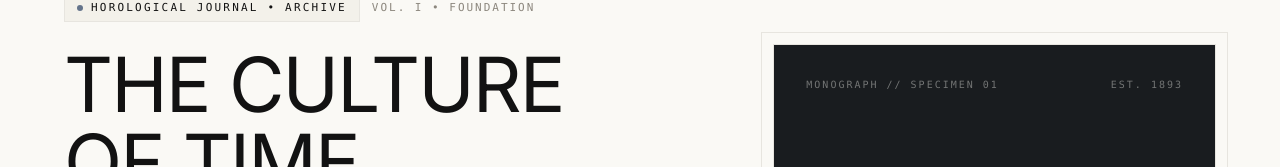
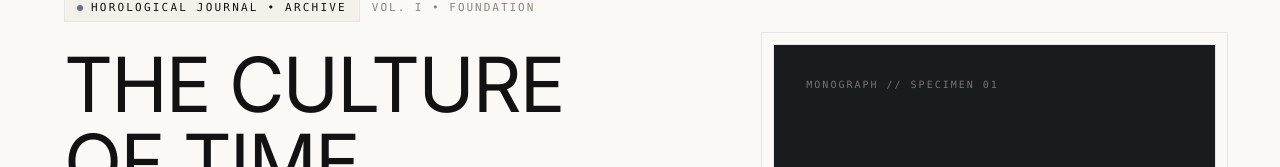
Before and after one commit to sudeepr45/Watch-Culture-Platform, a React (Vite) app: page / in a window 1280 px wide. Shown: the part 150-317 px from the top of the page. Built offline with nearby package versions, Linux system fonts and the light colour scheme; no server answers.

Commit message:
fix: remove estimated year from hero

```diff
--- a/src/components/hero/Hero.tsx
+++ b/src/components/hero/Hero.tsx
@@ -110,7 +110,6 @@ export default function Hero() {
                 {/* Top Archival Metadata Header */}
                 <div className="flex items-center justify-between text-[9px] sm:text-[10px] font-mono tracking-[0.2em] text-warm-white/40 uppercase">
                   <span>MONOGRAPH // SPECIMEN 01</span>
-                  <span>EST. 1893</span>
                 </div>
 
                 {/* Central Deliberate Brand Lockup Presentation */}
```
